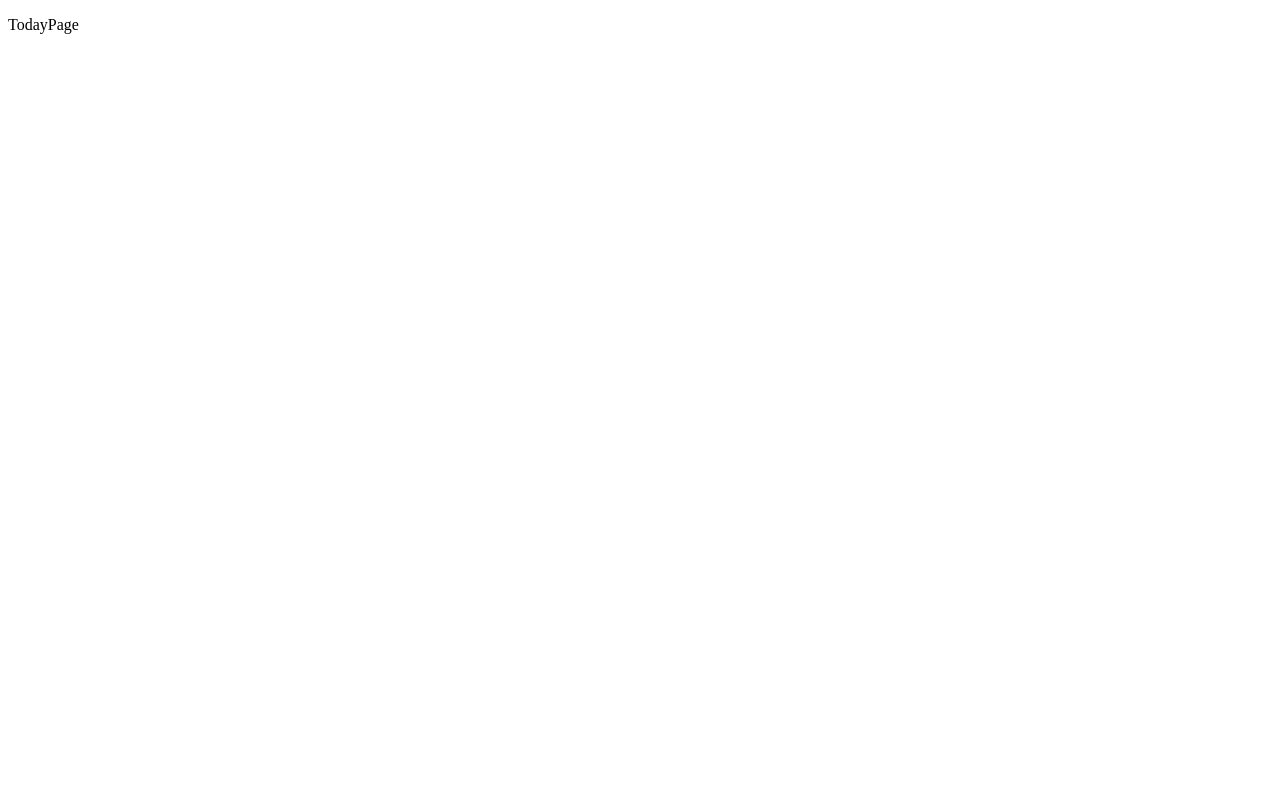
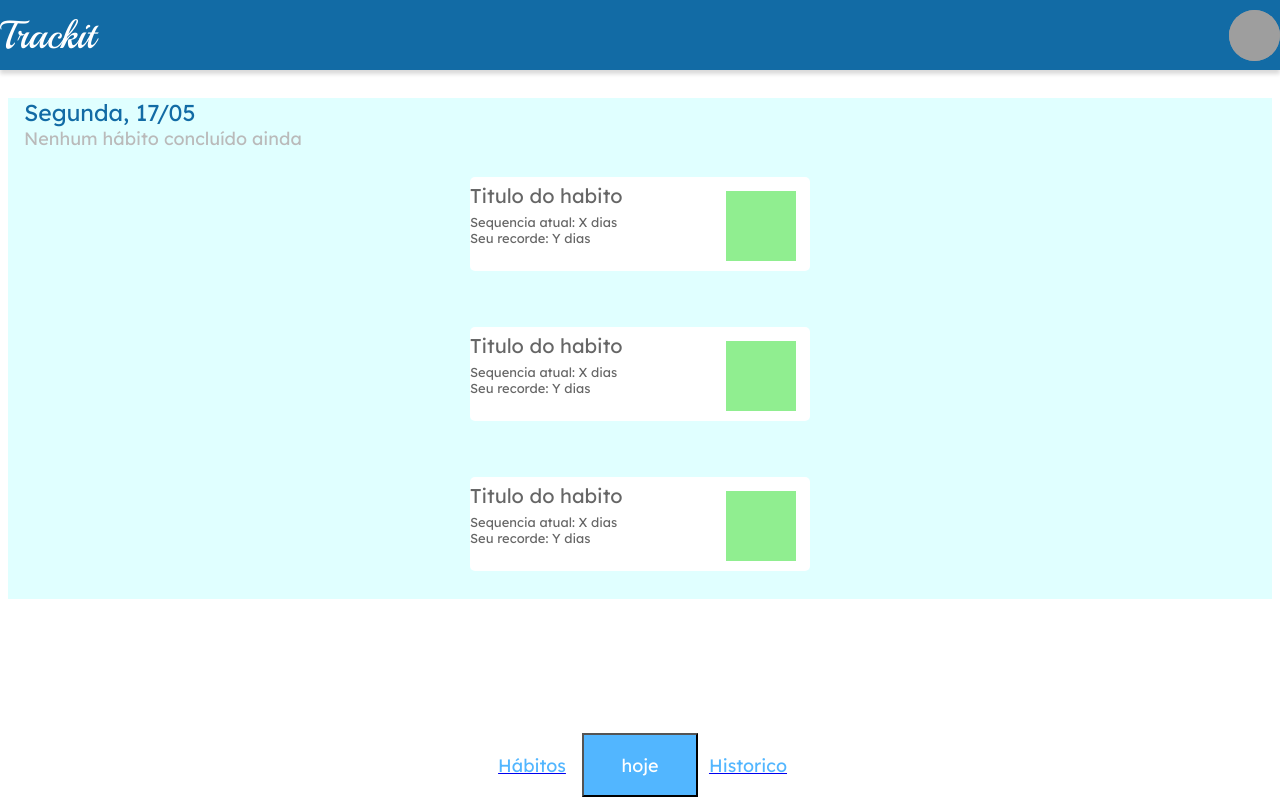
Before and after one commit to Igor-S-M/projeto11-trackit, a React (Create React App) app: page /hoje in a window 1280 px wide. Built offline with nearby package versions, Linux system fonts and the light colour scheme; grey boxes are pictures that could not be loaded.

Commit message:
interação entre as paginas concluido

```diff
--- a/src/Pages/HabitsPage/HabitsPage.js
+++ b/src/Pages/HabitsPage/HabitsPage.js
@@ -1,5 +1,86 @@
+import styled from "styled-components";
+import Footer from "../../components/Footer";
+import Header from "../../components/Header";
+
 export default function HabitsPage(params) {
-    return(
-        <p>HabitsPage</p>
+    return (
+        <>
+            <Header />
+
+            <StyledTopo>
+                <h1>Meus hábitos</h1>
+                <button>+</button>
+            </StyledTopo>
+
+            <StyledContainer>
+                <p>Você não tem nenhum hábito cadastrado ainda. Adicione um hábito para começar a trackear!</p>
+            </StyledContainer>
+
+            <Footer />
+        </>
     )
 };
+
+const StyledTopo = styled.div`
+width: 100%;
+
+margin-top: 86px;
+
+display: flex;
+justify-content: space-between;
+align-items: center;
+
+h1{
+font-family: 'Lexend Deca', sans-serif;
+font-style: normal;
+font-weight: 400;
+font-size: 22.976px;
+line-height: 29px;
+
+color: #126BA5;
+}
+
+button{
+width: 40px;
+height: 35px;
+
+display: flex;
+align-items: center;
+justify-content: center;
+
+background: #52B6FF;
+border-radius: 4.63636px;
+
+font-family: 'Lexend Deca', sans-serif;
+font-style: normal;
+font-weight: 400;
+font-size: 26.976px;
+line-height: 34px;
+
+text-align: center;
+
+color: #ffffff;
+
+}
+
+`
+
+const StyledContainer = styled.div`
+width: 100%;
+
+display: flex;
+
+p{
+margin: 0px;
+font-family: 'Lexend Deca', sans-serif;
+font-style: normal;
+font-weight: 400;
+font-size: 17.976px;
+line-height: 22px;
+
+color: #666666;
+
+
+}
+
+`
--- a/src/Pages/HistoryPage/HistoryPage.js
+++ b/src/Pages/HistoryPage/HistoryPage.js
@@ -1,5 +1,51 @@
+import styled from "styled-components";
+import Footer from "../../components/Footer";
+import Header from "../../components/Header";
+
 export default function HistoryPage(params) {
-    return(
-        <p>HistoryPage</p>
+    return (
+        <>
+        <Header/>
+        <StyledTopo>
+            <h1>Histórico</h1>
+            <p>Em breve você poderá ver o histórico dos seus hábitos aqui!</p>
+        </StyledTopo>
+        <Footer/>
+        </>
     )
 };
+
+
+const StyledTopo = styled.div`
+
+width: 100%;
+
+margin-top: 80px;
+
+display: flex;
+flex-direction: column;
+
+h1{
+margin-top: 28px;
+margin-bottom: 0px;
+font-family: 'Lexend Deca', sans-serif;
+font-style: normal;
+font-weight: 400;
+font-size: 22.976px;
+line-height: 29px;
+
+color: #126BA5;
+}
+
+p{
+margin-top: 18px;
+
+font-family: 'Lexend Deca', sans-serif;
+font-style: normal;
+font-weight: 400;
+font-size: 17.976px;
+line-height: 22px;
+
+color: #666666;
+}
+`
--- a/src/Pages/LoginPage/LoginPage.js
+++ b/src/Pages/LoginPage/LoginPage.js
@@ -25,14 +25,14 @@ export default function LoginPage(params) {
 
     return (
         <StyledScreen>
-            <img src="https://media-exp1.licdn.com/dms/image/C4D05AQFY2f6Ss9gk9A/feedshare-thumbnail_720_1280/0/1660855881675?e=2147483647&v=beta&t=eo1HkoWK6rj68Usavq1K52iDRZfXL20IJfwI3zdvhrE"></img>
+            <img src="https://media-exp1.licdn.com/dms/image/C4D05AQFY2f6Ss9gk9A/feedshare-thumbnail_720_1280/0/1660855881675?e=2147483647&v=beta&t=eo1HkoWK6rj68Usavq1K52iDRZfXL20IJfwI3zdvhrE" alt="logo"></img>
             <Titulo>Trackit</Titulo>
             <Formulario onSubmit={loginCompleted}>
-                <input required value={email} type="email" placeholder="email" onChange={e => setEmail(e.target.value)}/>
-                <input required value={password} type="password" placeholder="senha" onChange={e => setPassword(e.target.value)} />
-                <button type="submit">Entrar</button>
+                <input required data-identifier="input-email" value={email} type="email" placeholder="email" onChange={e => setEmail(e.target.value)}/>
+                <input required data-identifier="input-password" value={password} type="password" placeholder="senha" onChange={e => setPassword(e.target.value)} />
+                <button data-identifier="login-btn" type="submit">Entrar</button>
             </Formulario>
-            <Link to="/cadastro"><p>Não tem uma conta? Cadastre-se!</p></Link>
+            <Link to="/cadastro"><p data-identifier="sign-up-action">Não tem uma conta? Cadastre-se!</p></Link>
         </StyledScreen>
     )
 };
--- a/src/Pages/RegistrationPage/RegistrationPage.js
+++ b/src/Pages/RegistrationPage/RegistrationPage.js
@@ -28,16 +28,16 @@ export default function RegistrationPage() {
 
     return (
         <StyledScreen>
-            <img src="https://media-exp1.licdn.com/dms/image/C4D05AQFY2f6Ss9gk9A/feedshare-thumbnail_720_1280/0/1660855881675?e=2147483647&v=beta&t=eo1HkoWK6rj68Usavq1K52iDRZfXL20IJfwI3zdvhrE"></img>
+            <img src="https://media-exp1.licdn.com/dms/image/C4D05AQFY2f6Ss9gk9A/feedshare-thumbnail_720_1280/0/1660855881675?e=2147483647&v=beta&t=eo1HkoWK6rj68Usavq1K52iDRZfXL20IJfwI3zdvhrE" alt="logo"></img>
             <Titulo>Trackit</Titulo>
             <Formulario onSubmit={registrationCompleted}>
-                <input required value={email} type="email" placeholder="email" onChange={e => setEmail(e.target.value)} />
-                <input required value={password} type="password" placeholder="senha" onChange={e => setPassword(e.target.value)} />
-                <input required value={name} type="text" placeholder="nome" onChange={e => setName(e.target.value)} />
-                <input required value={image} type="url" placeholder="foto" onChange={e => setImage(e.target.value)} />
+                <input required data-identifier="input-email" value={email} type="email" placeholder="email" onChange={e => setEmail(e.target.value)} />
+                <input required data-identifier="input-password" value={password} type="password" placeholder="senha" onChange={e => setPassword(e.target.value)} />
+                <input required data-identifier="input-name" value={name} type="text" placeholder="nome" onChange={e => setName(e.target.value)} />
+                <input required data-identifier="input-photo" value={image} type="url" placeholder="foto" onChange={e => setImage(e.target.value)} />
                 <button type="submit">Cadastrar</button>
             </Formulario>
-            <Link to="/"><p>Ja tem uma conta? Faça login</p></Link>
+            <Link to="/"><p data-identifier="back-to-login-action">Ja tem uma conta? Faça login</p></Link>
         </StyledScreen>
     )
 };
@@ -56,7 +56,7 @@ const StyledScreen = styled.main`
 width: 232px;
 height: 17px;
 
-font-family: 'Lexend Deca';
+font-family: 'Lexend Deca', sans-serif;
 font-style: normal;
 font-weight: 400;
 font-size: 13.976px;
@@ -84,7 +84,7 @@ background: #FFFFFF;
 border: 1px solid #D5D5D5;
 border-radius: 5px;
 
-font-family: 'Lexend Deca';
+font-family: 'Lexend Deca', sans-serif;
 font-style: normal;
 font-weight: 400;
 font-size: 19.976px;
--- /dev/null
+++ b/src/Pages/TodayPage/Habit.js
@@ -0,0 +1,70 @@
+import styled from "styled-components";
+
+export default function Habit(params) {
+    return (
+        <StyledHabit>
+            <div className="infos">
+                <h1>Titulo do habito</h1>
+                <p>Sequencia atual: X dias</p>
+                <p>Seu recorde: Y dias</p>
+            </div>
+            <div className="check-box"></div>
+        </StyledHabit>
+    )
+};
+
+
+
+const StyledHabit = styled.div`
+    width: 340px;
+    height: 94px;
+
+    margin: 28px;
+
+    background: #FFFFFF;
+    border-radius: 5px;
+
+    display: flex;
+    justify-content: space-between;
+    align-items: flex-start;
+
+
+    .infos{
+        display: flex;
+        flex-direction: column;
+
+
+        h1{
+        font-family: 'Lexend Deca', sans-serif;
+        font-style: normal;
+        font-weight: 400;
+        font-size: 19.976px;
+        line-height: 25px;
+
+        color: #666666;
+
+        margin: 6px 0px;
+        }
+
+        p{
+        font-family: 'Lexend Deca', sans-serif;
+        font-style: normal;
+        font-weight: 400;
+        font-size: 12.976px;
+        line-height: 16px;
+
+        color: #666666;
+
+        margin: 0px;
+        }
+    }
+
+    .check-box{
+        width: 70px;
+        height: 70px;
+
+        margin: 14px;
+
+        background-color: lightgreen;
+    }
+`
--- a/src/Pages/TodayPage/TodayPage.js
+++ b/src/Pages/TodayPage/TodayPage.js
@@ -1,5 +1,83 @@
-export default function TodayPage(params) {
-    return(
-        <p>TodayPage</p>
+import styled from "styled-components"
+import Header from "../../components/Header"
+import Footer from "../../components/Footer"
+import Habit from "./Habit"
+
+
+export default function TodayPage() {
+    return (
+        <StyledScreen>
+            <Header />
+
+            <main>
+                <div className="container-info-gerais">
+                    <h1>Segunda, 17/05</h1>
+                    <p>Nenhum hábito concluído ainda</p>
+                </div>
+
+                <div className="container-habitos">
+                    <Habit/>
+                    <Habit/>
+                    <Habit/>
+
+                </div>
+            </main>
+
+            <Footer />
+        </StyledScreen>
     )
 };
+
+
+const StyledScreen = styled.div`
+
+background-color: lightcyan;
+
+main{
+    margin: 70px 0px;
+
+    width: 100%;
+
+    .container-info-gerais{
+        display: flex;
+        flex-direction: column;
+
+        margin-top: 98px;
+        margin-left: 16px;
+
+        h1{
+            margin: 0px;
+            height: 29px;
+
+
+            font-family: 'Lexend Deca', sans-serif;
+            font-style: normal;
+            font-weight: 400;
+            font-size: 22.976px;
+            line-height: 29px;
+
+            color: #126BA5;
+        }
+
+        p{
+            margin: 0px;
+            height: 22px;
+
+            font-family: 'Lexend Deca', sans-serif;
+            font-style: normal;
+            font-weight: 400;
+            font-size: 17.976px;
+            line-height: 22px;
+
+            color: #BABABA;
+        }
+    }
+
+    .container-habitos{
+        display: flex;
+        flex-direction: column;
+        align-items: center;
+    }
+}
+
+`
--- /dev/null
+++ b/src/components/Footer.js
@@ -0,0 +1,70 @@
+import { Link } from "react-router-dom"
+import styled from "styled-components"
+
+
+export default function Footer(params) {
+    return (
+        <StyledFooter>
+            <Link to="/habitos">
+                <p>Hábitos</p>
+            </Link>
+            <Link to="/hoje">
+                <button>
+                    <p>hoje</p>
+                </button>
+            </Link>
+            <Link to="/historico">
+                <p>Historico</p>
+            </Link>
+        </StyledFooter>
+    )
+};
+
+const StyledFooter = styled.footer`
+position: absolute;
+width: 100%;
+height: 70px;
+left: 0px;
+bottom: 0px;
+
+background: #FFFFFF;
+
+display: flex;
+justify-content: center;
+align-items: center;
+
+
+p{
+width: 100px;
+height: 22px;
+
+font-family: 'Lexend Deca', sans-serif;
+font-style: normal;
+font-weight: 400;
+font-size: 17.976px;
+line-height: 22px;
+text-align: center;
+
+color: #52B6FF;
+}
+
+button{
+
+background-color: #52B6FF;
+
+p{
+width: 100px;
+height: 22px;
+
+font-family: 'Lexend Deca', sans-serif;
+font-style: normal;
+font-weight: 400;
+font-size: 17.976px;
+line-height: 22px;
+text-align: center;
+
+color: #FFFFFF;
+background-color: #52B6FF;
+}
+}
+`
--- /dev/null
+++ b/src/components/Header.js
@@ -0,0 +1,48 @@
+import styled from "styled-components"
+
+export default function Header(params) {
+    return (
+        <StyledHeader>
+            <p>Trackit</p>
+            <img src="https://cdn-icons-png.flaticon.com/512/627/627857.png" alt="profile" />
+        </StyledHeader>
+    )
+};
+
+
+const StyledHeader = styled.header`
+    position: absolute;
+    width: 100%;
+    height: 70px;
+    left: 0px;
+    top: 0px;
+
+    display: flex;
+    justify-content: space-between;
+    align-items: center;
+
+
+    background: #126BA5;
+    box-shadow: 0px 4px 4px rgba(0, 0, 0, 0.15);
+
+    p{
+    width: 97px;
+    height: 49px;
+
+    font-family: 'Playball', cursive;
+    font-style: normal;
+    font-weight: 400;
+    font-size: 38.982px;
+    line-height: 49px;
+
+    color: #FFFFFF;
+    }
+
+    img{
+    width: 51px;
+    height: 51px;
+
+    background: url(image.png);
+    border-radius: 98.5px;
+    }
+`
```
